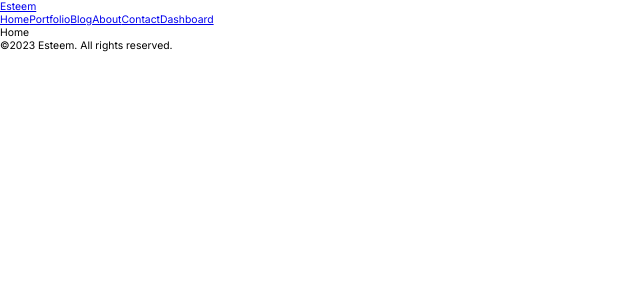
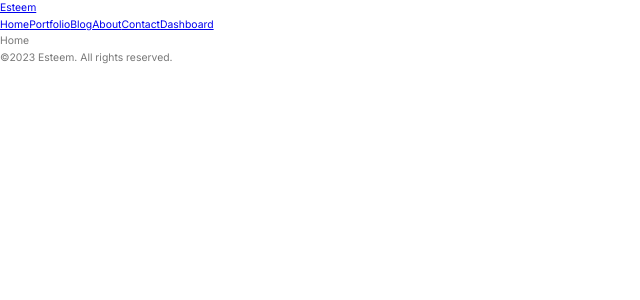
Before and after one commit to esteemayo/next_13, a Next.js app: page / in a window 1280 px wide. Shown: the top 300 px of the page, without its empty margins (0-640 px from the left). Built offline with nearby package versions, Linux system fonts and the light colour scheme.

Commit message:
fix: add universal style

```diff
--- a/src/app/globals.css
+++ b/src/app/globals.css
@@ -10,3 +10,9 @@ html {
   font-size: 65%;
   box-sizing: border-box;
 }
+
+body {
+  color: #777;
+  line-height: 1.6;
+  cursor: default;
+}
```
